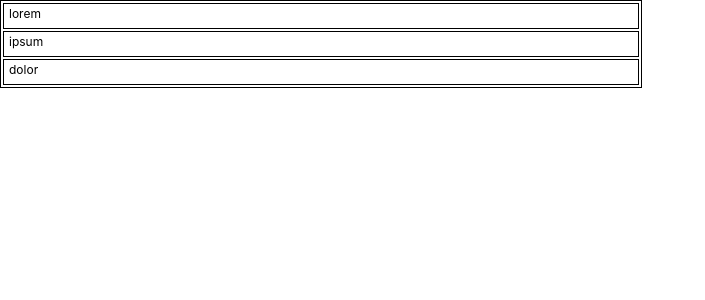
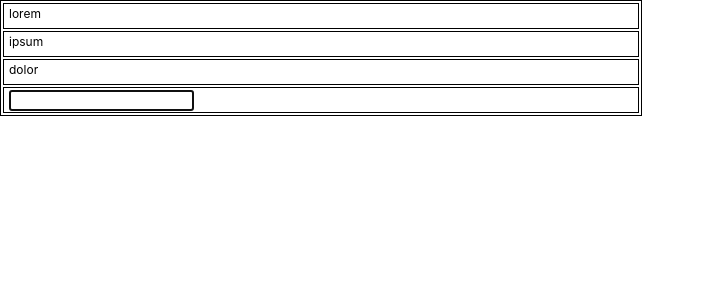
Before and after one commit to np-eazy/wyvern, a React (Create React App) app: page / in a window 1280 px wide. Shown: the top 300 px of the page, without its empty margins (0-705 px from the left). Built offline with nearby package versions, Linux system fonts and the light colour scheme.

Commit message:
implemented frame for user input/evaluation

```diff
--- a/src/api/api.js
+++ b/src/api/api.js
@@ -0,0 +1,3 @@
+export const evaluate = (line) => {
+    return line;
+}
--- a/src/components/Display.js
+++ b/src/components/Display.js
@@ -1,6 +1,8 @@
 import { useState } from "react";
 import { InputLine } from "./InputLine";
 import { debug } from "../styles";
+import { evaluate } from "../api/api";
+import { OutputLine } from "./OutputLine";
 
 const displayStyle = {
     ...debug,
@@ -11,13 +13,26 @@ export const Display = (props) => {
     const [lines, setLines] = useState([
         "lorem", "ipsum", "dolor"
     ]);
+    const [ outputMappings, setOutputMappings ] = useState(new Map());
+
+    const submitHandler = (inputValue) => {
+        setLines(lines.concat([inputValue]));
+        outputMappings.set(inputValue, evaluate(inputValue));
+        setOutputMappings(outputMappings);
+    };
 
     // TEST
     return (<div style={displayStyle}>
         {lines && lines.map((line) => {
             return (<div>
-                <InputLine contents={line}/>
+                <div>
+                    <InputLine contents={line} needsUserInput={false} submitHandler={() => {}} />
+                </div>
+                {(outputMappings && outputMappings.get(line)) ? <div>
+                    <OutputLine contents={outputMappings.get(line)} needsUserInput={false} submitHandler={() => {}} />
+                </div> : <></>}
             </div>)
         })}
+        <InputLine contents={""} needsUserInput={true} submitHandler={submitHandler}/>
     </div>);
 }
--- a/src/components/InputLine.js
+++ b/src/components/InputLine.js
@@ -1,4 +1,4 @@
-import { useState } from "react";
+import { useEffect, useRef, useState } from "react";
 import { debug } from "../styles";
 
 const inputLineStyle = {
@@ -13,8 +13,48 @@ const inputLineStyle = {
     fontSize: 12,
 }
 
-export const InputLine = (props) => {
-    return (<div style={inputLineStyle}>
-        {props.contents}
-    </div>);
+export const InputLine = ({ contents, needsUserInput, submitHandler }) => {
+    const [pendingUserInput, setpendingUserInput] = useState(needsUserInput);
+    const [inputValue, setInputValue] = useState(contents || "");
+    const inputRef = useRef(null);
+
+    useEffect(() => {
+        if (pendingUserInput) {
+            inputRef.current.focus(); // Automatically focus on the input when component mounts if pendingUserInput is true
+        }
+    }, [pendingUserInput]);
+
+    const handleChange = (e) => {
+        setInputValue(e.target.value);
+    };
+
+    const handleKeyPress = (e) => {
+        if (e.key === 'Enter') {
+            console.log(submitHandler);
+            submitHandler(inputValue); // Call the submitHandler function with the current input value
+            setInputValue(''); // Optionally clear the input after submission
+        }
+    };
+
+    const handleClick = () => {
+        if (pendingUserInput) {
+            inputRef.current.focus(); // Focus on the input when the div is clicked and pendingUserInput is true
+        }
+    };
+
+    return (
+        <div style={inputLineStyle} onMouseDown={handleClick} onKeyDown={handleKeyPress}>
+            {pendingUserInput ? (
+                <input
+                    ref={inputRef}
+                    type="text"
+                    value={inputValue}
+                    onChange={handleChange}
+                    style={{  }}
+                />
+            ) : (
+                <span>{contents}</span> // Display the contents as text if not pending user input
+            )}
+        </div>
+    );
 }
--- /dev/null
+++ b/src/components/OutputLine.js
@@ -0,0 +1,23 @@
+import { useEffect, useRef, useState } from "react";
+import { debug } from "../styles";
+
+const outputLineStyle = {
+    ...debug,
+    borderColor: "#cccccc",
+    textAlign: "left",
+    // width: "100%",
+    height: 20,
+    margin: 2,
+    paddingLeft: 5,
+    paddingTop: 2,
+    paddingBottom: 2,
+    fontSize: 12,
+}
+
+export const OutputLine = ({ contents, needsUserInput, submitHandler }) => {
+    return (
+        <div style={outputLineStyle}>
+            {contents}
+        </div>
+    );
+}
```
